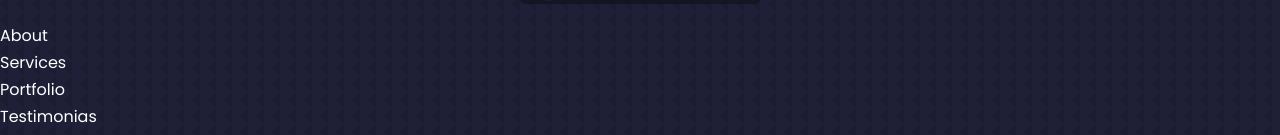
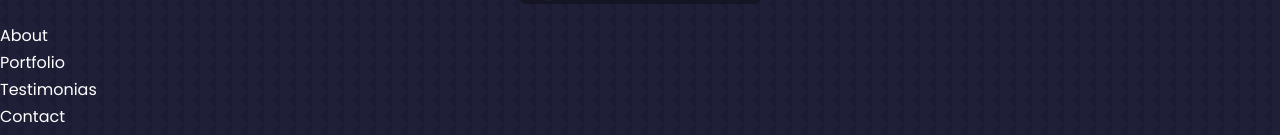
Before and after one commit to AbdullahPS/Portfilio_React, a React (Create React App) app in the folder portfolio/: page / in a window 1280 px wide. Shown: the part 740-875 px from the top of the page. Built offline with nearby package versions, Linux system fonts and the light colour scheme.

Commit message:
Delete Services Component (I aint gonna include it)

```diff
--- a/portfolio/src/App.tsx
+++ b/portfolio/src/App.tsx
@@ -5,7 +5,6 @@
 import Footer from './components/footer/Footer'
 import Header from './components/header/Header'
 import Nav from './components/nav/Nav'
-import Services from './components/services/Services'
 import Portfolio from './components/portfolio/Portfolio'
 import Testimonias from './components/testimonias/Testimonias'
 const App = () => {
@@ -14,7 +13,6 @@
 <Header/>
 <Nav/>
 <About/>
-<Services/>
 <Portfolio/>
 <Testimonias/>
 <Contact/>
--- a/portfolio/src/components/services/Services.tsx
+++ /dev/null
@@ -1,9 +0,0 @@
-import React from 'react'
-
-const Services = () => {
-  return (
-    <div>Services</div>
-  )
-}
-
-export default Services
```
Also changed, not shown: portfolio/src/components/services/services.css (deleted).
